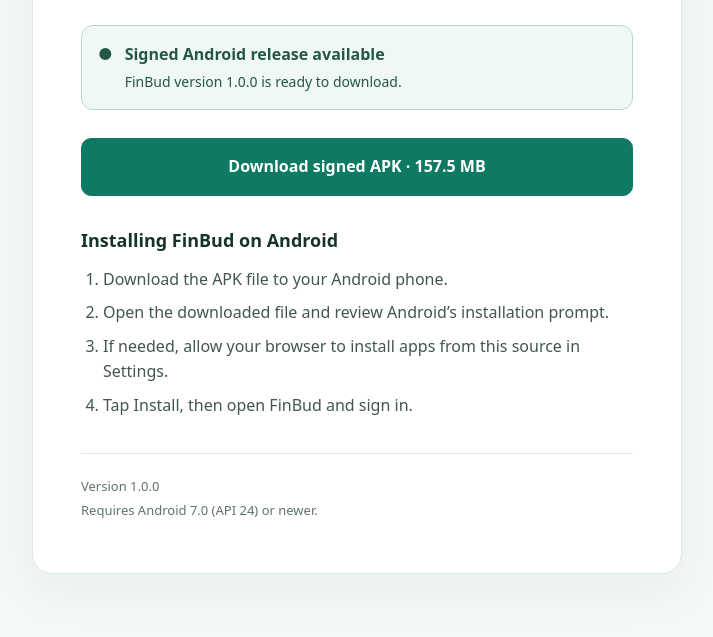
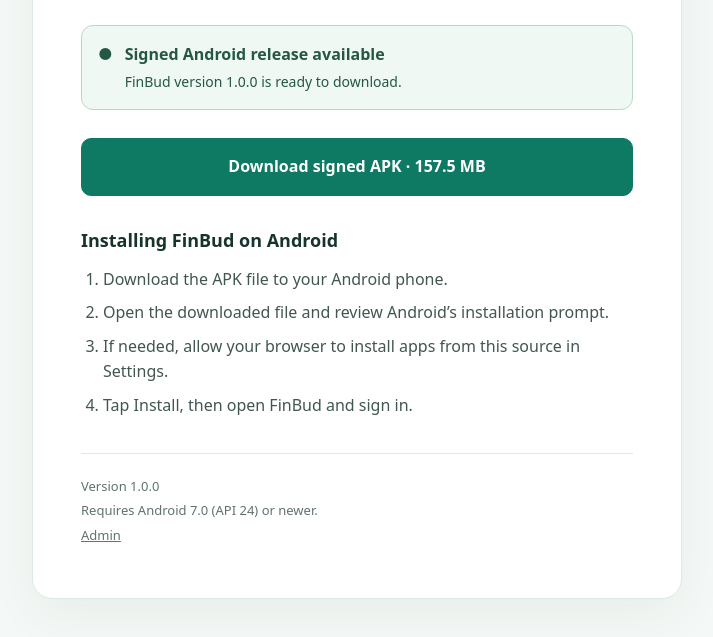
Before and after one commit to SriramFit123/finbud-download, a plain HTML site: page index.html in a window 1280 px wide. Shown: the part 277-914 px from the top of the page, without its empty margins (283-996 px from the left). Drawn offline with Linux system fonts and the light colour scheme.

Commit message:
Add link to FinBud admin page

```diff
--- a/index.html
+++ b/index.html
@@ -24,6 +24,7 @@
     li { padding: 4px 0; }
     footer { margin-top: 30px; padding-top: 18px; border-top: 1px solid var(--line); color: var(--muted); font-size: 13px; }
     footer p { margin: 4px 0; }
+    footer a { color: inherit; }
   </style>
 </head>
 <body>
@@ -53,6 +54,7 @@
     <footer>
       <p>Version 1.0.0</p>
       <p>Requires Android 7.0 (API 24) or newer.</p>
+      <p><a href="admin.html">Admin</a></p>
     </footer>
   </main>
 </body>
```
